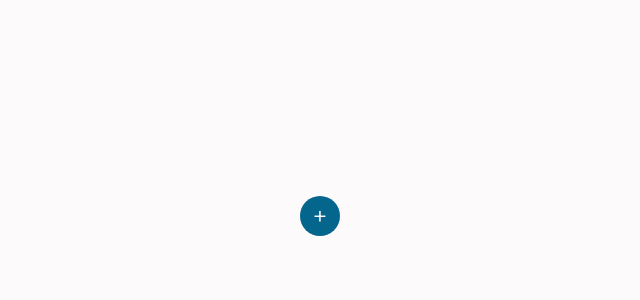
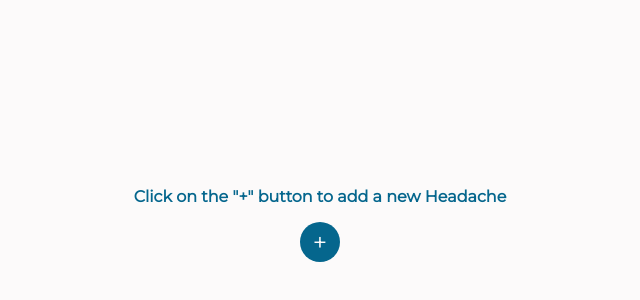
Before and after one commit to alessia-miccoli/headacheDiaryVue, a Vue app: page / in a window 1280 px wide. Shown: the part 104-404 px from the top of the page, without its empty margins (320-960 px from the left). Built offline with nearby package versions, Linux system fonts and the light colour scheme.

Commit message:
toggled visibility of 'Empty all Fields' button in form

```diff
--- a/src/components/Headache.vue
+++ b/src/components/Headache.vue
@@ -30,6 +30,11 @@ export default {
         color: #FCFAFA;
     }
 
+    #headache-container:hover{
+        cursor: pointer;
+        background-color: #5386A9;
+    }
+
     #headache-container div{
         padding: 10px;
         white-space: nowrap;
--- a/src/components/HeadacheForm.vue
+++ b/src/components/HeadacheForm.vue
@@ -1,17 +1,17 @@
 <template>
-  <div id="form-delimiter" v-if="clicked">
-    <form @submit.prevent="addHeadache">
+  <div id="form-delimiter" v-if="clicked" >
+    <form @submit.prevent="addHeadache" >
         <div>
             <div class="form-elements">
                 <p class="label">Start Date:</p><br>
-                <input type="date" v-model="startDate"><br>
+                <input type="date" v-model="startDate" name="startDate"><br>
                 <p class="label">End Date:</p><br>
-                <input type="date" v-model="endDate"><br>
+                <input type="date" v-model="endDate" name="endDate"><br>
             </div>
 
             <div class="form-elements">
                 <p class="label">Type:</p><br>
-                <select v-model="type">
+                <select v-model="type" name="type">
                     <option value="Strong">Strong</option>
                     <option value="Medium" selected>Medium</option>
                     <option value="Light">Light</option>
@@ -25,14 +25,14 @@
                 Did you have any other syntoms?<br/>
                 If you are a female, were you in your period?<br/><br/></small></p>
 
-                <input type="text" v-model="comments"><br/><br/>
+                <input type="text" v-model="comments" name="comments"><br/><br/>
             </div>
         </div>
 
 
         <input class="button" type="submit" value="Aggiungi">
     </form>
-    <button class="button" @click="resetAllFields">Empty all fields</button>
+    <button v-if="compiled" class="button" @click="resetAllFields">Empty all fields</button>
   </div>
 </template>
 
@@ -48,13 +48,18 @@ export default {
           type: 'Medium'
     }
   },
+  computed: {
+      compiled: function(){
+          return ((this.comments!=='') || (this.startDate!=='') || (this.endDate!==''))
+      }
+  },
   methods: {
     addHeadache(){
         const headache = {
             comments: this.comments,
             startDate: this.startDate,
             endDate: this.endDate,
-            type: this.type
+            type: this.type,
         }
 
         this.$emit('add-headache', headache);
@@ -65,7 +70,8 @@ export default {
         this.comments = '',
         this.startDate = '',
         this.endDate = '',
-        this.type = 'Medium'
+        this.type = 'Medium',
+        this.compiled = false
     }
   }
 }
--- a/src/components/NewHeadache.vue
+++ b/src/components/NewHeadache.vue
@@ -4,6 +4,9 @@
       <p id="button-text">{{ buttonText }}</p>
     </button>
     <HeadacheForm @add-headache="formCompiled" :clicked="clicked"/>
+    <div v-if="!clicked">
+      <p id="add-text">Click on the "+" button to add a new Headache</p>
+    </div>
   </div>
 </template>
 
@@ -47,6 +50,11 @@ export default {
     outline: none;
   }
 
+  #add-text{
+    font-weight: 600;
+    color: #05668D;
+  }
+
   #form-container, #open-form{
     display: flex;
     align-items: center;
```
